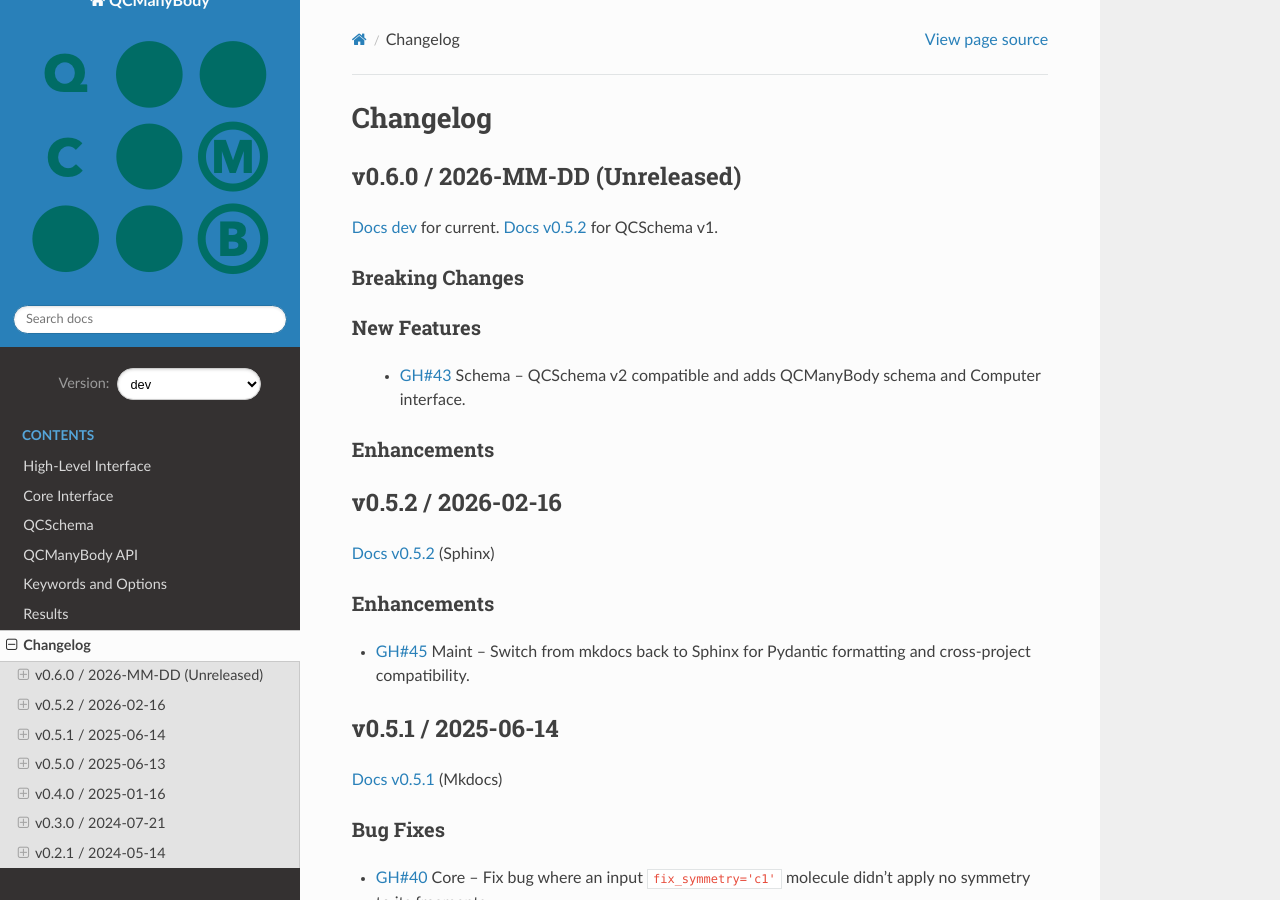
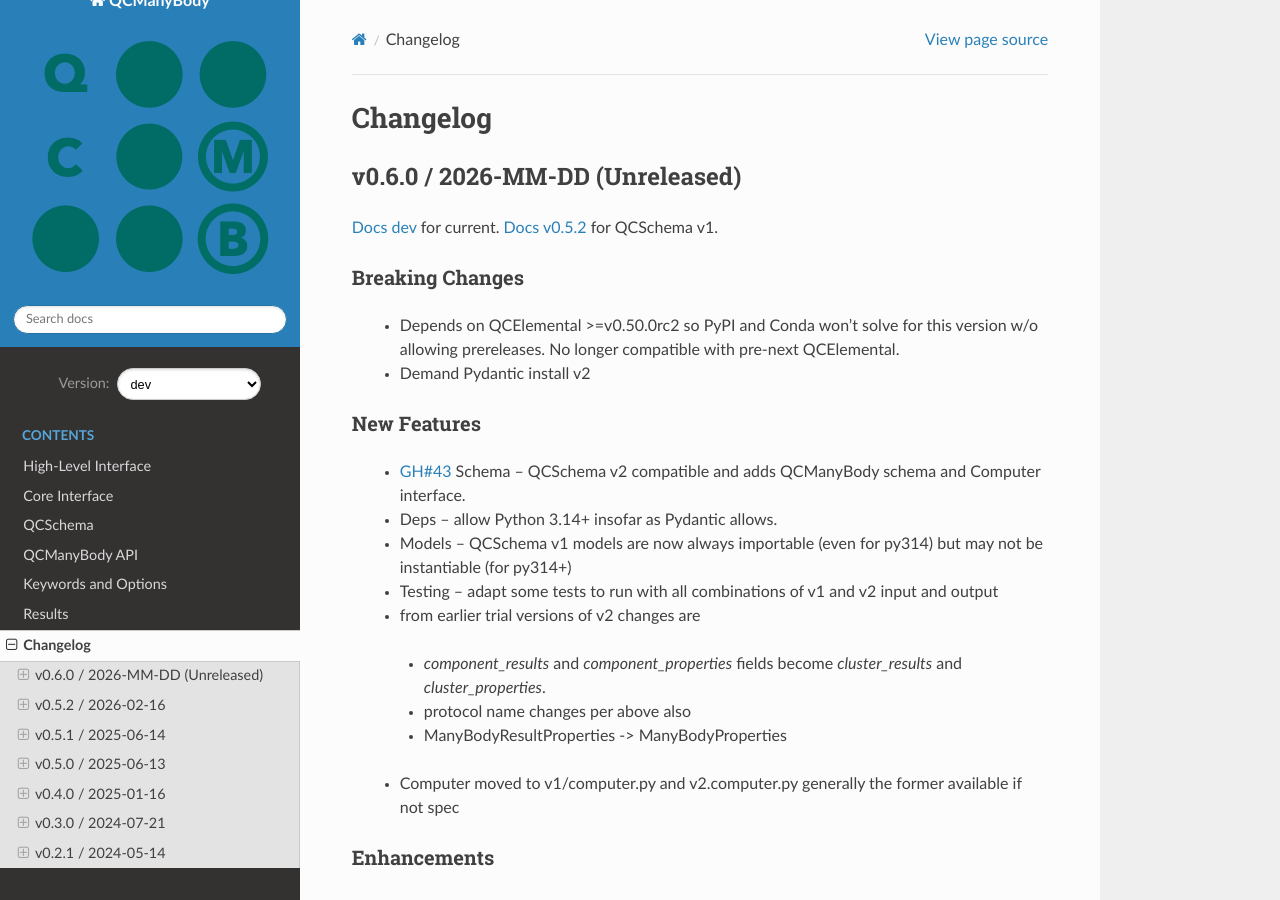
Before and after one commit to MolSSI/QCManyBody, a Sphinx documentation site: the page built from docs/changelog.rst, in a window 1280 px wide and 900 px high. Built offline with Sphinx 7.4.7 and the Read the Docs theme 3.1.0, drawn with Linux system fonts in a browser that asks for light colours; the version number could not be read and is left out.

Commit message:
changelog, all tests

```diff
--- a/docs/changelog.rst
+++ b/docs/changelog.rst
@@ -38,10 +38,23 @@ v0.6.0 / 2026-MM-DD (Unreleased)
 
 Breaking Changes
 ----------------
+ * Depends on QCElemental >=v0.50.0rc2 so PyPI and Conda won't solve for this version w/o allowing prereleases.
+   No longer compatible with pre-next QCElemental.
+ * Demand Pydantic install v2
 
 New Features
 ------------
  * :pr:`43` Schema -- QCSchema v2 compatible and adds QCManyBody schema and Computer interface.
+ * Deps -- allow Python 3.14+ insofar as Pydantic allows.
+ * Models -- QCSchema v1 models are now always importable (even for py314) but may not be instantiable (for py314+)
+ * Testing -- adapt some tests to run with all combinations of v1 and v2 input and output
+ *  from earlier trial versions of v2 changes are
+   * `component_results` and `component_properties` fields become `cluster_results` and `cluster_properties`.
+   * protocol name changes per above also
+   * ManyBodyResultProperties -> ManyBodyProperties
+
+ * Computer moved to v1/computer.py and v2.computer.py generally the former available if not spec
+
 
 Enhancements
 ------------
```
Also changed, not shown: 3 other files.
